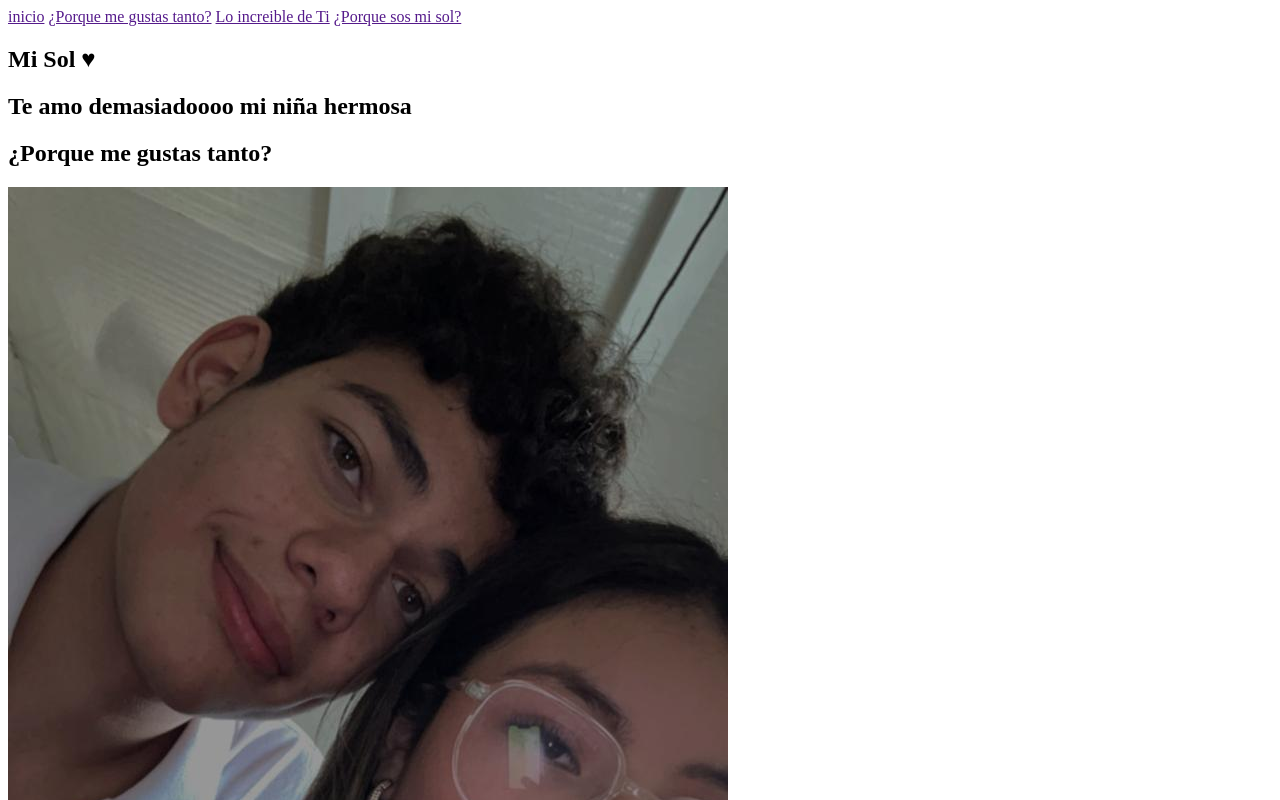
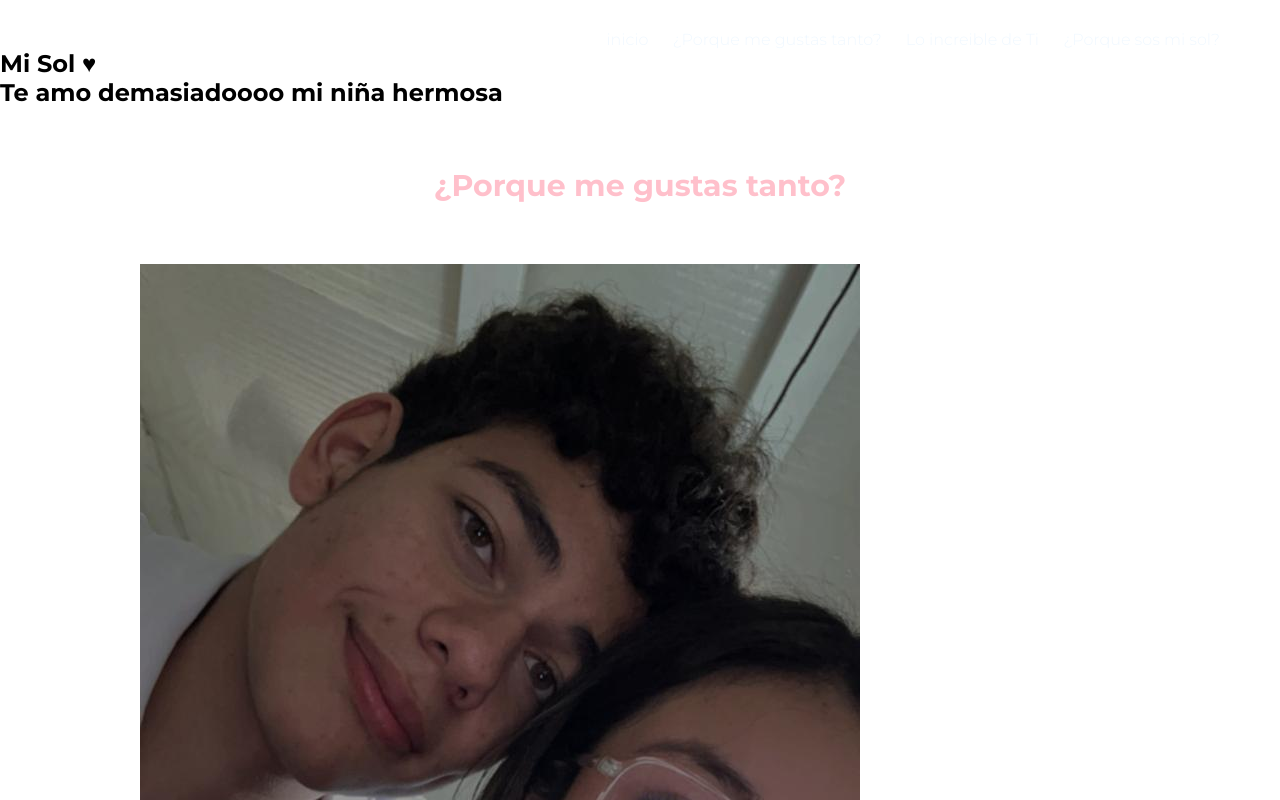
Before and after one commit to LuisRuano0/Bimestre_II_progra, a plain HTML site: page Semana_6/index.html in a window 1280 px wide. Shown: the top 800 px of the page. Drawn offline with Linux system fonts and the light colour scheme.

Commit message:
se cargan os archivos de la semana 6 a 8

```diff
--- a/Semana_6/index.html
+++ b/Semana_6/index.html
@@ -23,7 +23,7 @@
             <a href="">¿Porque sos mi sol?</a>
         </nav>
         <!--Los textos y titulos del encabezado-->
-        <section>
+        <section class="textos-header">
             <h1>Mi Sol ♥</h1>
             <h2>Te amo demasiadoooo mi niña hermosa</h2>
         </section>
@@ -31,14 +31,14 @@
     <!--Contenido principal de la pagina-->
     <main>
         <!--seccion ¿Porque me gustas tanto?-->
-        <section class="contenedor_Porque_me_gustas_tanto ">
+        <section class="contenedor quien-soy ">
            <h2 class="titulo">¿Porque me gustas tanto?</h2>
-           <div>
+           <div class="contenedor-quien-soy">
                <!--Ilustracion-->
                <img src="./src/img/❤️.jpg" alt="♥" class="imagen-about-use">
                <div class="contenido-textos">
                  <!--puntos destacados-->
-                 <h3><span>1</span>Mi niña hermosa</h3>
+                 <h3><span>1. </span>Mi niña hermosa</h3>
                  <p>Mi niñaaaaa……..
 
                     Solo te quiero decir que te amo ❤ no sabes lo que me encantas mi amor de verdad me haces el más feliz del universo, cada segundo, cada momento, cada instante que compartimos, es lo que me hace ver lo bonito que es vivir, y tú te podes preguntar porque me haces ver eso y es demasiado simple mi vida es porque tú me haces feliz, contigo todo es interesante, contigo el contacto físico me da años de vida, es que tú en general sos increíble y como sos tan increíble me enseñas lo hermosa que es vivir esta vida pero sobretodo si es a tu lado 💘 y por eso mismo yo voy a dar todo de mí para que tuuuu esa niña que me da vida, esa niña que me hace el más feliz, esa niña que tanto me súper encantaaaaa sea mi compañera de vida y estés siempre a mi lado ❤
@@ -47,7 +47,7 @@
 
                     y si te preguntas el porque de eso es muy simple mi princesa, es porque………..
                     TE AMO ❤</p>
-                    <h3><samp>2</samp>por que sos mi sol</h3>
+                    <h3><samp>2. </samp>por que sos mi sol</h3>
                     <p>LO QUE SIGNIFICA MI SOL 💘
 
                         S
--- a/Semana_6/src/css/style.css
+++ b/Semana_6/src/css/style.css
@@ -0,0 +1,40 @@
+/* estilos globales*/
+
+*{
+    margin: 0;
+    padding: 0;
+    box-sizing: border-box;
+}
+
+/* estilos para el cuerpo de la pagina */
+body{
+    font-family: 'Montserrat';
+}
+
+/* Modificar el contenido principal */
+.contenedor {
+    padding: 60px 0;
+    width: 90%;
+    margin: auto;
+    max-width: 1000px;
+}
+/* titulo principal */
+.titulo {
+    color: pink;
+    font-size: 30px;
+    text-align: center;
+    margin-bottom: 60px;
+}
+
+nav {
+    text-align: right;
+    padding: 30px 50px 0 0;
+
+}
+
+nav > a {
+    color: aliceblue;
+    font-weight: 300;
+    text-decoration: none;
+    margin: 10px;
+}
```
